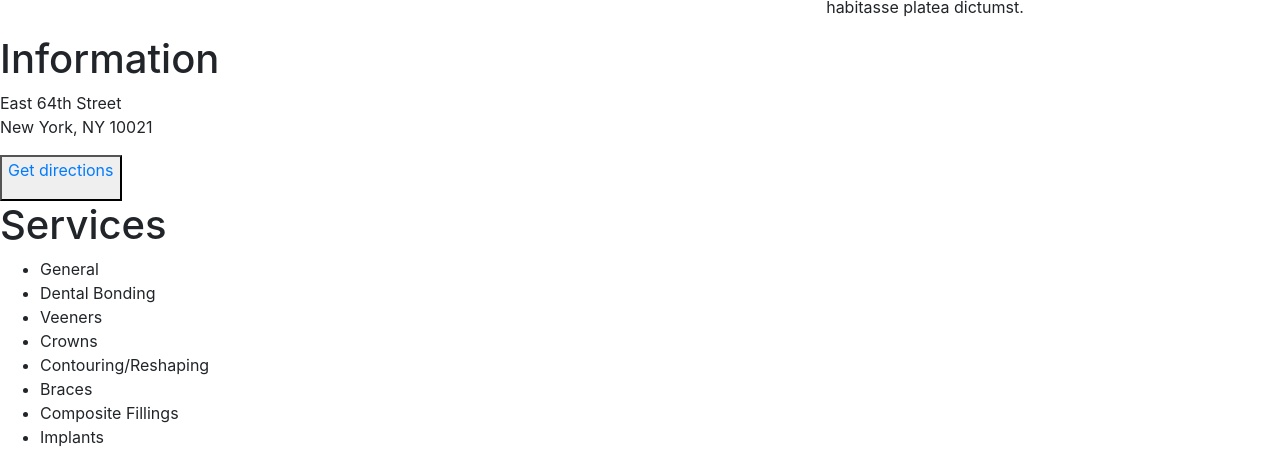
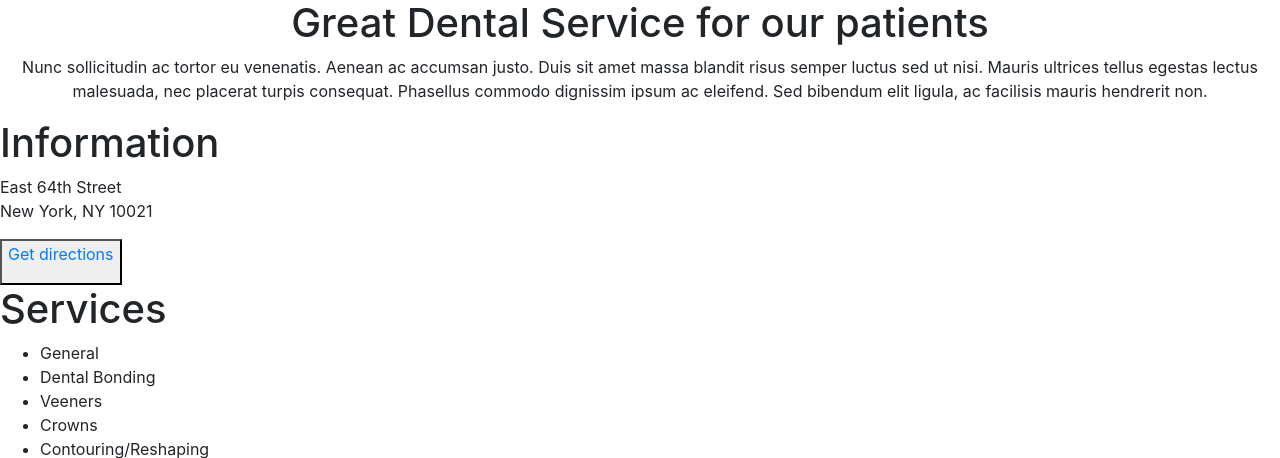
Before and after one commit to Akintola97/django_bootstrap, a Django app: page / in a window 1280 px wide. Shown: the part 561-1019 px from the top of the page. Run offline with Django 3.2, Linux system fonts and the light colour scheme; some libraries are stand-ins or nearby versions.

Commit message:
update (section 2 is not responsive yet)

```diff
--- a/django_bootstrap/base/templates/base/home.html
+++ b/django_bootstrap/base/templates/base/home.html
@@ -84,15 +84,16 @@
 <div class="col-md-6">
     <div class="caption text-center">
         <h1>Welcome back to your dental safe haven</h1>
-        <p>Lorem ipsum dolor sit amet, consectetur adipiscing elit. Vestibulum vitae lacinia sapien. Suspendisse in leo orci. Etiam non turpis et turpis condimentum scelerisque. Aliquam sed ipsum iaculis, vulputate orci in, posuere leo. Pellentesque ultrices non lorem vitae viverra. Aliquam ultrices nunc et nibh tincidunt vehicula. In dignissim quam quis felis rhoncus, quis vulputate nulla laoreet. Duis sed velit nec lacus tempus sodales in in nisl. Ut fringilla risus quis nibh commodo, tempus porta urna laoreet. Nulla congue pulvinar enim ac scelerisque. In hac habitasse platea dictumst.</p>
+        <p>Lorem ipsum dolor sit amet, consectetur adipiscing elit. Vestibulum vitae lacinia sapien. Suspendisse in leo orci. Etiam non turpis et turpis condimentum scelerisque. Aliquam sed ipsum iaculis, vulputate orci in, posuere leo. Pellentesque ultrices non lorem vitae viverra. Aliquam ultrices nunc et nibh tincidunt vehicula.</p>
     </div>
 </div>
         </div>
 </section>
 <section class="section-2 container-fluid p-0">
-    <div class = 'banner'>
+    <div class = 'banner text-center'>
         <div class = 'banner-content'>
-
+           <h1>Great Dental Service for our patients</h1>
+           <p>Nunc sollicitudin ac tortor eu venenatis. Aenean ac accumsan justo. Duis sit amet massa blandit risus semper luctus sed ut nisi. Mauris ultrices tellus egestas lectus malesuada, nec placerat turpis consequat. Phasellus commodo dignissim ipsum ac eleifend. Sed bibendum elit ligula, ac facilisis mauris hendrerit non.</p>
         </div>
     </div>
 
```
Also changed, not shown: 1 other file.
